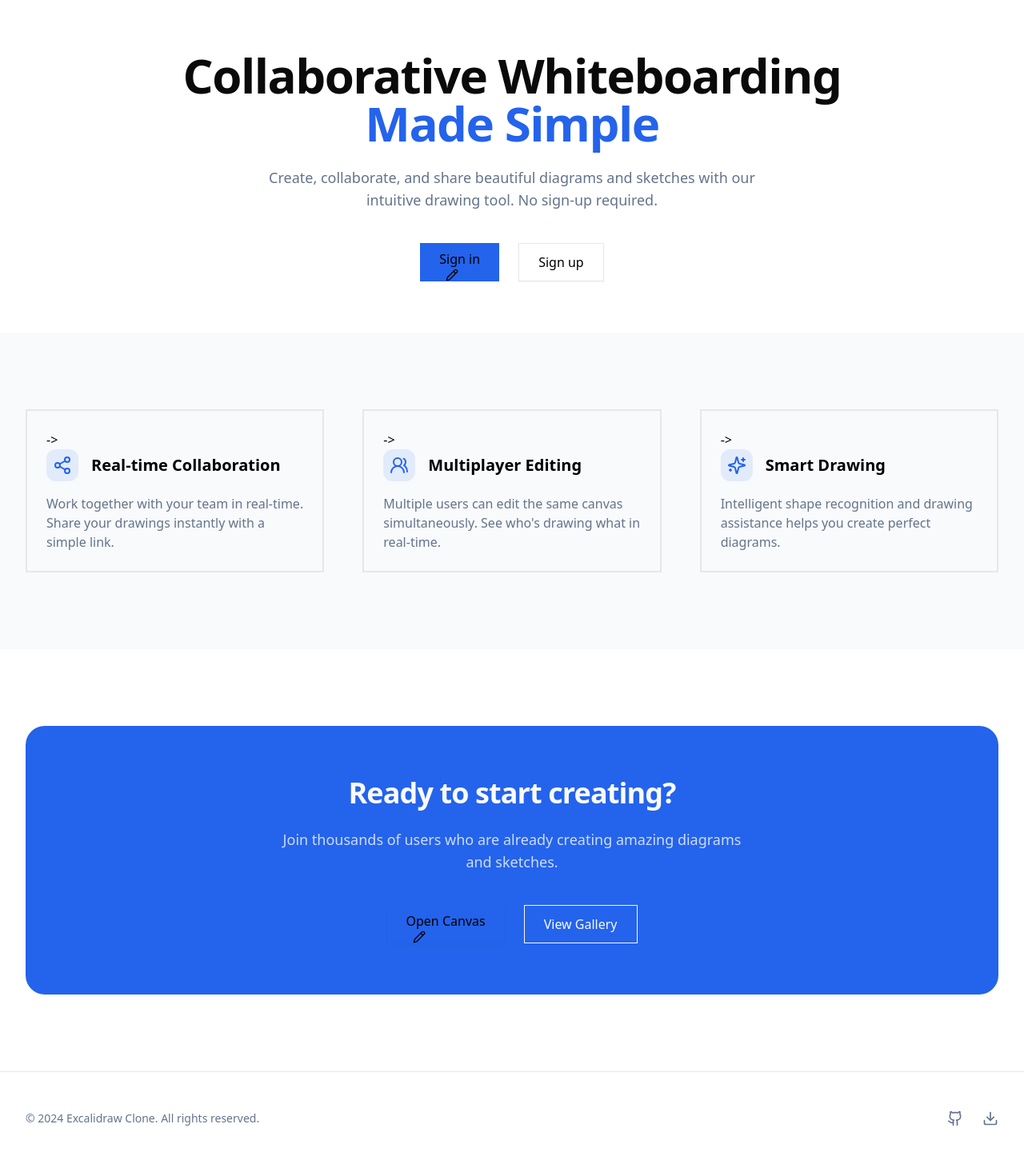
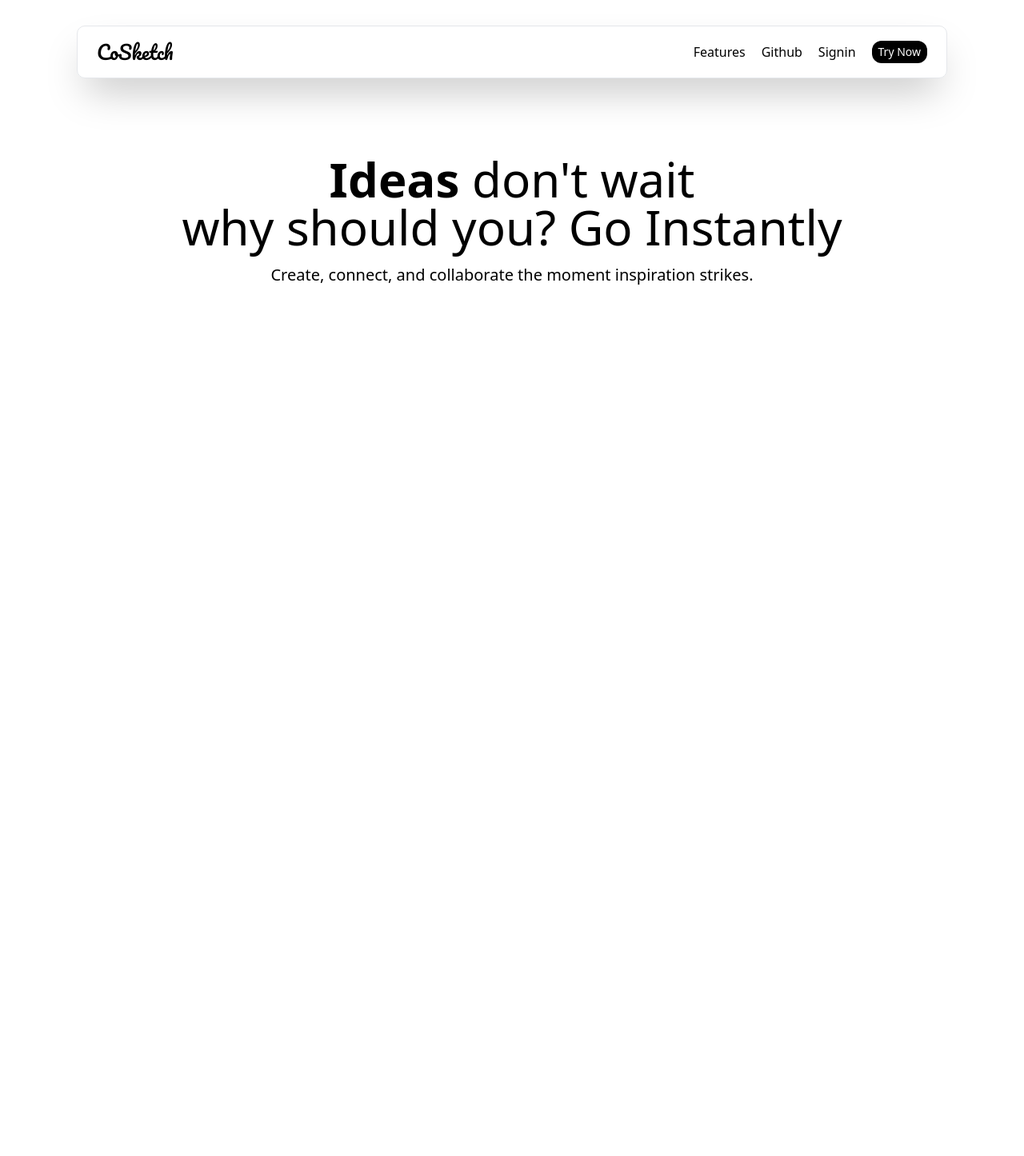
Before and after one commit to intojhanurag/Excalidraw, a Next.js app in the folder apps/excalidraw-frontend/: page / in a window 1280 px wide. Shown: the top 1446 px of the page at 80% size. After the commit the page ends 800 px from the top, so only its background shows below. Built offline with nearby package versions, Linux system fonts and the light colour scheme.

Commit message:
hero section

```diff
--- a/apps/excalidraw-frontend/app/dashboard/page.tsx
+++ b/apps/excalidraw-frontend/app/dashboard/page.tsx
@@ -1,17 +1,57 @@
 "use client"
 import { FiPlus } from 'react-icons/fi';         // Feather Plus
-import { FiUsers } from 'react-icons/fi';
+import { FiUsers,FiCopy,FiEdit2,FiClock } from 'react-icons/fi';
 import { Card } from '../component/Card';
-import { useState } from 'react';
+import { useEffect, useState } from 'react';
+import { useRouter } from 'next/navigation';
+
 
 export default function dashboard(){
 
     const [openModal,setOpenModal]=useState<"create"|"join"|null>(null);
+    const [rooms,setRooms]=useState<any[]>([]);
+    const [copied,setCopied]=useState(false);
+    const router = useRouter();
 
+    useEffect(() => {
+        const savedRooms = localStorage.getItem("rooms");
+        if (savedRooms) {
+            setRooms(JSON.parse(savedRooms));
+        }
+    }, []);
+
+    useEffect(() => {
+        localStorage.setItem("rooms", JSON.stringify(rooms));
+    }, [rooms]);
+
+    function handleCreateRoom(roomName:string){
+        const newRoom={
+            name:roomName,
+            createdAt:new Date().toLocaleString(),
+            id:Math.random().toString(36).slice(2,10),
+            people:Math.floor(Math.random()*10)+1,
+
+        };
+        setRooms(prev=>[...prev,newRoom])
+    }
+
+    function handleCopy(roomId:string){
+        navigator.clipboard.writeText(roomId);
+        setCopied(true);
+        setTimeout(()=>setCopied(false),1500)
+
+    }
     return (
         <div>
+             {copied && (
+                <div className="fixed top-6 left-1/2 transform -translate-x-1/2 z-50">
+                    <div className="bg-green-600 text-white px-6 py-3 rounded shadow transition">
+                    Room ID copied!
+                    </div>
+                </div>
+            )}
             <div className='flex justify-between items-center px-4 py-4'>
-                <span className=' text-2xl font-kalam'>CoSketch</span>
+                <span className=' text-2xl font-kalam cursor-pointer' onClick={()=>router.push("/")}>CoSketch</span>
                 <div className='flex gap-2'>
                     <button className='bg-black text-white rounded-sm p-2' onClick={()=>setOpenModal("create")}>Create Room</button>
                     <button className='bg-white shadow border border-black text-black rounded-sm p-2'>Logout</button>
@@ -49,6 +89,41 @@ export default function dashboard(){
                     <h1 className=' font-semibold '>Your Rooms</h1>
 
                 </div>
+
+                {rooms.map(room=>(
+                    <div className='border shadow p-4 flex justify-between'>
+
+                        <div className='flex items-center gap-4 '>
+                            <FiEdit2/>
+                            <div>
+                                <div className='font-bold'>
+                                    {room.name}
+                                </div>
+                                <div className='flex flex-col md:flex-row md:items-center text-sm'>
+                                    <div className='flex items-center'>
+                                        <FiClock className='hidden md:inline'/>
+                                        <span className='pl-2 hidden md:inline'>Created {room.createdAt}</span>
+                                    </div>
+                                    <div className='flex items-center'>
+                                        <span className='md:pl-4 pr-2'>RoomId: {room.id}</span>
+                                        <FiCopy className='cursor-pointer' onClick={()=>handleCopy(room.id)}/>
+                                    </div>
+                                </div>
+                            </div>
+
+                        </div>
+
+                        <div className='flex items-center'>
+                            <FiUsers/>
+                            <span>{room.people}</span>
+                            <button className='text-blue-600 pl-6 cursor-pointer'>
+                                Join
+                            </button>
+
+                        </div>
+                    </div>
+                ))}
+
             </div>
 
             {openModal && (
@@ -56,8 +131,11 @@ export default function dashboard(){
                     <Card
                         heading={openModal === "create" ? "Create New Room" : "Join Existing Room"}
                         onCancel={() => setOpenModal(null)}
-                        onCreate={roomId => {
+                        onCreate={roomName => {
                             // handle create/join logic here
+                            if(openModal==="create"){
+                                handleCreateRoom(roomName)
+                            }
                             setOpenModal(null);
                         }}
                         createLabel={openModal === "create" ? "Create" : "Join"}
--- a/apps/excalidraw-frontend/app/page.tsx
+++ b/apps/excalidraw-frontend/app/page.tsx
@@ -1,129 +1,87 @@
+"use client"
+
 import { Button } from "@repo/ui/button";
 import { Card } from "@repo/ui/card";
-import { Pencil, Share2, Users2, Sparkles, Github, Download } from "lucide-react";
+import { Pencil, Share2, Users2, Sparkles, Github, Download,Menu,X } from "lucide-react";
 import Link from "next/link";
+import { useRouter } from "next/navigation";
+import { useEffect, useState } from "react";
 
 function App() {
+  const router=useRouter();
+  const [menuOpen,setMenuOpen]=useState(false)
+
+  useEffect(() => {
+    function handleResize() {
+      if (window.innerWidth >= 640) { // 640px is Tailwind's 'sm'
+        setMenuOpen(false);
+      }
+    }
+    window.addEventListener("resize", handleResize);
+    return () => window.removeEventListener("resize", handleResize);
+  }, []);
+
   return (
-    <div className="min-h-screen bg-background relative">
+    <div>
+      <header className="flex justify-between rounded-md  mt-8 m-8  border border-gray-200 p-2 md:p-4 shadow-2xl md:pl-6 md:ml-24 md:mr-24 md:pr-6">
+        <div>
+          <span className=' text-2xl font-kalam cursor-pointer' onClick={()=>router.push("/")}>CoSketch</span>
+        </div>
+        <div className="hidden sm:flex gap-5 items-center">
+          <span className="cursor-pointer">Features</span>
+          <span className="cursor-pointer">Github</span>
+          <span className="cursor-pointer">Signin</span>
+          <span className="bg-black text-white rounded-lg px-2 py-1 pt-1 text-sm cursor-pointer">Try Now</span>
 
-      {/* Hero Section */}
-      <header className="relative overflow-hidden">
-        <div className="container mx-auto px-4 py-16 sm:px-6 lg:px-8">
-          <div className="text-center">
-            <h1 className="text-4xl font-bold tracking-tight sm:text-6xl text-foreground">
-              Collaborative Whiteboarding
-              <span className="text-primary block">Made Simple</span>
-            </h1>
-            <p className="mx-auto mt-6 max-w-2xl text-lg text-muted-foreground">
-              Create, collaborate, and share beautiful diagrams and sketches with our intuitive drawing tool.
-              No sign-up required.
-            </p>
-            <div className="mt-10 flex items-center justify-center gap-x-6">
-              <Link href={"/signin"}>
-                <Button variant={"primary"} size="lg" className="h-12 px-6 ">
-                  Sign in
-                  <Pencil className="ml-2 h-4 w-4" />
-                </Button>
-              </Link>
-              <Link href="/signup">
-                <Button variant="outline" size="lg" className="h-12 px-6 ">
-                  Sign up
-                </Button>
-              </Link>
-            </div>
+        </div>
+        { !menuOpen && (
+            <button className="sm:hidden p-2" onClick={()=>setMenuOpen(true)}
+              aria-label="Open menu">
+              <Menu className="w-7 h-7"/>
+
+            </button>
+
+          )
+        }
+
+        { menuOpen && (
+            <button className="sm:hidden p-2" onClick={()=>setMenuOpen(false)}
+              aria-label="Close menu">
+              <X className="w-7 h-7"/>
+            </button>
+        )
+        }
+      </header>
+      { menuOpen && (
+          <div className="flex-col gap-4 border rounded-xl shadow-2xl m-8 p-2">
+            <div className="font-medium cursor-pointer">Features</div>
+            <div className="font-medium cursor-pointer">Github</div>
+            <div className="font-medium cursor-pointer">Signin</div>
+            <div className="font-medium cursor-pointer">Try Now</div>
+
           </div>
+
+        )
+      }
+      <div className="text-center mt-24">
+        <div className="text-4xl md:text-6xl">
+          <span className="font-bold">Ideas </span>
+           don't wait
+
         </div>
-      </header>
+        <div className="text-4xl md:text-6xl">
+          why should you? Go Instantly
+        </div>
+        <div className="mt-4 text-xl">
+          Create, connect, and collaborate the moment inspiration strikes.
 
-      {/* Features Section */}
-      <section className="py-24 bg-muted/50">
-        <div className="container mx-auto px-4 sm:px-6 lg:px-8">
-          <div className="grid grid-cols-1 gap-12 sm:grid-cols-2 lg:grid-cols-3">
-            <Card className="p-6 border-2 hover:border-primary transition-colors">
-              <div className="flex items-center gap-4">
-                <div className="p-2 rounded-lg bg-primary/10">
-                  <Share2 className="h-6 w-6 text-primary" />
-                </div>
-                <h3 className="text-xl font-semibold">Real-time Collaboration</h3>
-              </div>
-              <p className="mt-4 text-muted-foreground">
-                Work together with your team in real-time. Share your drawings instantly with a simple link.
-              </p>
-            </Card>
+        </div>
 
-            <Card className="p-6 border-2 hover:border-primary transition-colors">
-              <div className="flex items-center gap-4">
-                <div className="p-2 rounded-lg bg-primary/10">
-                  <Users2 className="h-6 w-6 text-primary" />
-                </div>
-                <h3 className="text-xl font-semibold">Multiplayer Editing</h3>
-              </div>
-              <p className="mt-4 text-muted-foreground">
-                Multiple users can edit the same canvas simultaneously. See who's drawing what in real-time.
-              </p>
-            </Card>
+      </div>
 
-            <Card className="p-6 border-2 hover:border-primary transition-colors">
-              <div className="flex items-center gap-4">
-                <div className="p-2 rounded-lg bg-primary/10">
-                  <Sparkles className="h-6 w-6 text-primary" />
-                </div>
-                <h3 className="text-xl font-semibold">Smart Drawing</h3>
-              </div>
-              <p className="mt-4 text-muted-foreground">
-                Intelligent shape recognition and drawing assistance helps you create perfect diagrams.
-              </p>
-            </Card>
-          </div>
-        </div>
-      </section>
+    </div>
+  )
 
-      {/* CTA Section */}
-      <section className="py-24">
-        <div className="container mx-auto px-4 sm:px-6 lg:px-8">
-          <div className="bg-primary rounded-3xl p-8 sm:p-16">
-            <div className="mx-auto max-w-2xl text-center">
-              <h2 className="text-3xl font-bold tracking-tight text-primary-foreground sm:text-4xl">
-                Ready to start creating?
-              </h2>
-              <p className="mx-auto mt-6 max-w-xl text-lg text-primary-foreground/80">
-                Join thousands of users who are already creating amazing diagrams and sketches.
-              </p>
-              <div className="mt-10 flex items-center justify-center gap-x-6">
-                <Button size="lg" variant="secondary" className="h-12 px-6">
-                  Open Canvas
-                  <Pencil className="ml-2 h-4 w-4" />
-                </Button>
-                <Button variant="outline" size="lg" className="h-12 px-6 bg-transparent text-primary-foreground border-primary-foreground hover:bg-primary-foreground hover:text-primary">
-                  View Gallery
-                </Button>
-              </div>
-            </div>
-          </div>
-        </div>
-      </section>
-
-      {/* Footer */}
-      <footer className="border-t">
-        <div className="container mx-auto px-4 py-12 sm:px-6 lg:px-8">
-          <div className="flex flex-col items-center justify-between gap-6 sm:flex-row">
-            <p className="text-sm text-muted-foreground">
-              © 2024 Excalidraw Clone. All rights reserved.
-            </p>
-            <div className="flex space-x-6">
-              <a href="https://github.com" className="text-muted-foreground hover:text-primary">
-                <Github className="h-5 w-5" />
-              </a>
-              <a href="#" className="text-muted-foreground hover:text-primary">
-                <Download className="h-5 w-5" />
-              </a>
-            </div>
-          </div>
-        </div>
-      </footer>
-    </div>
-  );
 }
 
 export default App;
```
Also changed, not shown: apps/excalidraw-frontend/app/signin/page.tsx (+43 -47 lines), apps/excalidraw-frontend/app/signup/page.tsx (+38 -48 lines).
